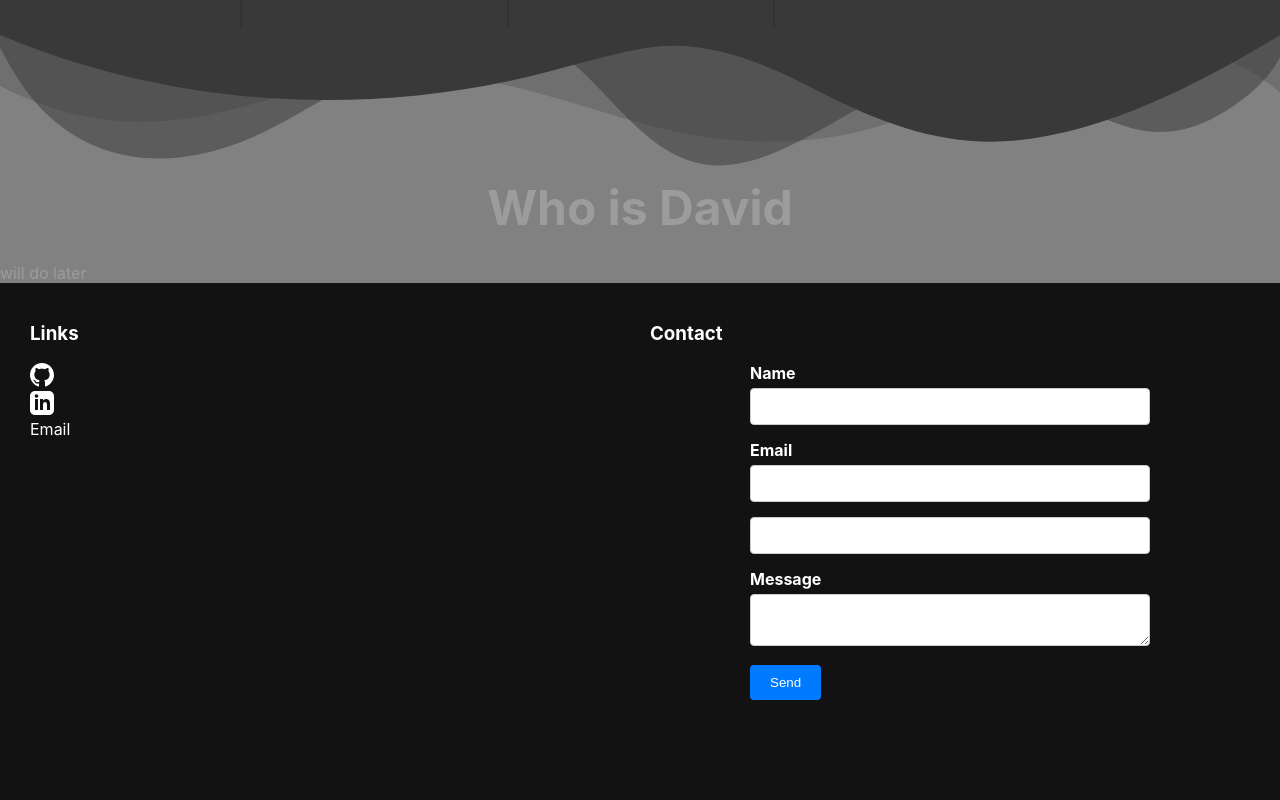
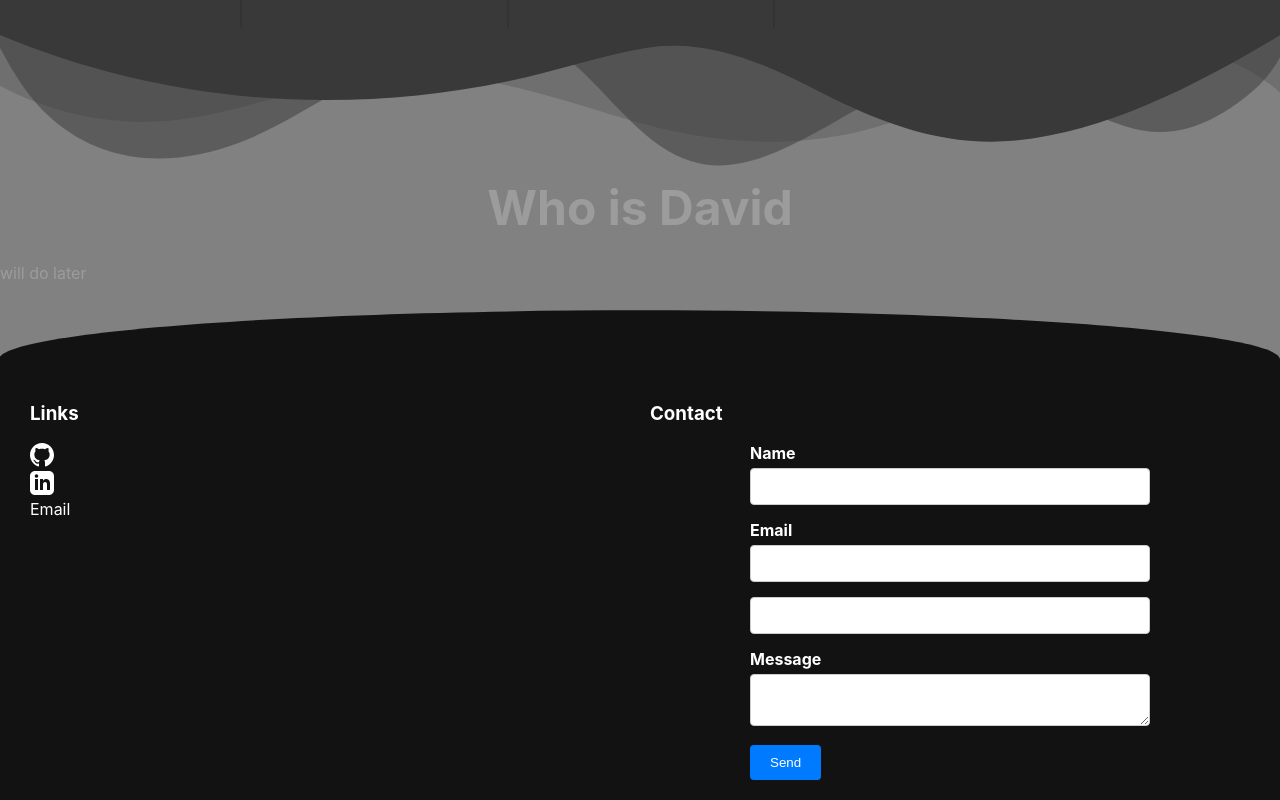
Before and after one commit to DaniDevOfficial/Portfolio-Website, a React (Create React App) app: page /AboutMe in a window 1280 px wide. Shown: the part 2264-3064 px from the top of the page. Before the commit the page ends 2984 px from the top, so only its background shows below. Built offline with nearby package versions, Linux system fonts and the light colour scheme.

Commit message:
All Footer finished

```diff
--- a/src/Css/Aboutme.css
+++ b/src/Css/Aboutme.css
@@ -297,7 +297,12 @@
 
 .personalWrapper{
   background-color: #818181;
+  padding-bottom: 3vh;
 }
 .PersonalContent{
   margin-top: 150px;
 }
+
+#AboutMeDivider {
+  background-color: #818181;
+}
--- a/src/Css/Homepage.css
+++ b/src/Css/Homepage.css
@@ -50,7 +50,7 @@
   border-radius: 3vh;
   line-height: 1.6;
   font-size: 2.8vh;
-  background: url(https://firebasestorage.googleapis.com/v0/b/portfolio-dbischof.appspot.com/o/svg%2FtextboxBG.svg?alt=media&token=a121e849-7979-45b3-8f74-7edd4abeddcc) center no-repeat ;
+  background: url(https://firebasestorage.googleapis.com/v0/b/portfolio-dbischof.appspot.com/o/svg%2FtextboxBG.svg?alt=media&token=a121e849-7979-45b3-8f74-7edd4abeddcc) center no-repeat;
   background-size: 105%;
   font-weight: 500;
 
@@ -61,8 +61,9 @@
     0px 5px 15px rgba(0, 0, 0, 0.3),
     0px 10px 20px rgba(0, 0, 0, 0.4);
 }
-#about{
-  background: url(https://firebasestorage.googleapis.com/v0/b/portfolio-dbischof.appspot.com/o/svg%2FaboutTextBg.svg?alt=media&token=5176dd3c-addb-4efd-8501-fd1efdcb4d2a) center no-repeat ;
+
+#about {
+  background: url(https://firebasestorage.googleapis.com/v0/b/portfolio-dbischof.appspot.com/o/svg%2FaboutTextBg.svg?alt=media&token=5176dd3c-addb-4efd-8501-fd1efdcb4d2a) center no-repeat;
   background-size: cover;
 
   justify-self: end;
@@ -93,21 +94,25 @@
     0px 5px 15px rgba(0, 0, 0, 0.3),
     0px 10px 20px rgba(0, 0, 0, 0.4);
 }
+
 @media (max-width: 100px) {
-.another-image{
+  .another-image {
     width: 10%;
   }
 }
-.another-image{
+
+.another-image {
   justify-self: end;
   align-self: end;
   animation: fadeInSlideLeftToRight 1.5s ease-in-out;
 }
+
 @keyframes fadeInSlideLeftToRight {
   from {
     opacity: 0;
     transform: translateX(-10%);
   }
+
   to {
     opacity: 1;
     transform: translateY(0);
@@ -120,6 +125,7 @@
     opacity: 0;
     transform: translateX(+10%);
   }
+
   to {
     opacity: 1;
     transform: translateY(0);
@@ -135,25 +141,27 @@
   padding-top: 3vh;
   display: grid;
   grid-template-columns: repeat(2, 1fr);
-  grid-template-rows: auto auto ;
+  grid-template-rows: auto auto;
   gap: 1%;
   grid-row-gap: 3vh;
   background-color: #490c9f;
-
+  padding-bottom: 3vh;
 
 }
-.subtitle{
+
+.subtitle {
   color: #ffffff;
   font-weight: bold;
   margin-top: 5px;
   font-size: 4vh;
 
 }
+
 .link {
   text-decoration: none;
 }
 
-.homeImages img{
+.homeImages img {
 
   width: 400px;
   height: auto;
@@ -169,7 +177,7 @@
 
 
 
-#ProjektText{
+#ProjektText {
   width: 300px;
   background-color: transparent;
   align-self: baseline;
@@ -177,26 +185,26 @@ justify-self: center;
 
 }
 
-#ProjektBild{
+#ProjektBild {
   justify-self: center;
 
 }
 
-#AusbildungBild{
+#AusbildungBild {
   justify-self: center;
 
 }
 
 
-#GalerieText{
-  align-self:baseline;
+#GalerieText {
+  align-self: baseline;
   width: 70%;
   justify-self: center;
   background-color: transparent;
 
 }
 
-#GalerieBild{
+#GalerieBild {
   justify-self: center;
 
 }
@@ -207,7 +215,12 @@ justify-self: center;
 .waveHome .shape-fill {
   fill: #121212;
 }
-.waveHome{
+
+.waveHome {
   background-color: #490c9f;
 
 }
+
+#homedivider {
+  background-color: #490c9f;
+}
--- a/src/Pages/AboutMe.jsx
+++ b/src/Pages/AboutMe.jsx
@@ -3,14 +3,19 @@ import '../Css/Aboutme.css'
 import Aboutmemain from './AboutMeComps/AboutMe'
 // Libraries
 
-export default function Aboutme (){
+export default function Aboutme() {
 
-return(
+    return (
 
-    <div className='AboutMeWrapper'>
+        <div className='AboutMeWrapper'>
 
-        <Aboutmemain />
-    </div>
-)
+            <Aboutmemain />
+            <div class="EndDivider" id='AboutMeDivider'>
+                <svg data-name="Layer 1" xmlns="http://www.w3.org/2000/svg" viewBox="0 0 1200 120" preserveAspectRatio="none">
+                    <path d="M0,0V7.23C0,65.52,268.63,112.77,600,112.77S1200,65.52,1200,7.23V0Z" class="shape-fill"></path>
+                </svg>
+            </div>
+        </div>
+    )
 
 }
--- a/src/Pages/Homepage.jsx
+++ b/src/Pages/Homepage.jsx
@@ -16,6 +16,11 @@ function Homepage() {
         </svg>
       </div>
       <Homecontent />
+      <div class="EndDivider" id='homedivider'>
+                        <svg data-name="Layer 1" xmlns="http://www.w3.org/2000/svg" viewBox="0 0 1200 120" preserveAspectRatio="none">
+                            <path d="M0,0V7.23C0,65.52,268.63,112.77,600,112.77S1200,65.52,1200,7.23V0Z" class="shape-fill"></path>
+                        </svg>
+                    </div>
     </div>
   );
 }
```
Lines whose indentation alone changed are shown as unchanged.
